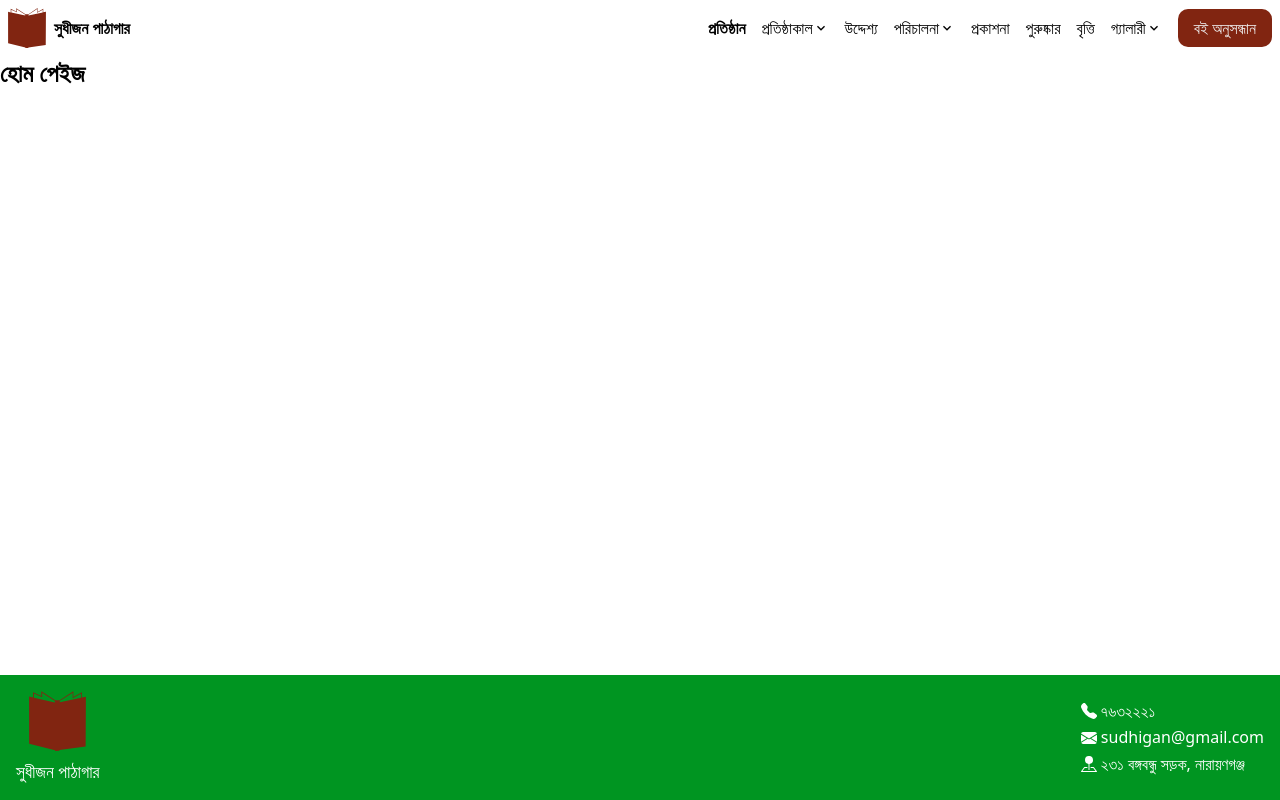
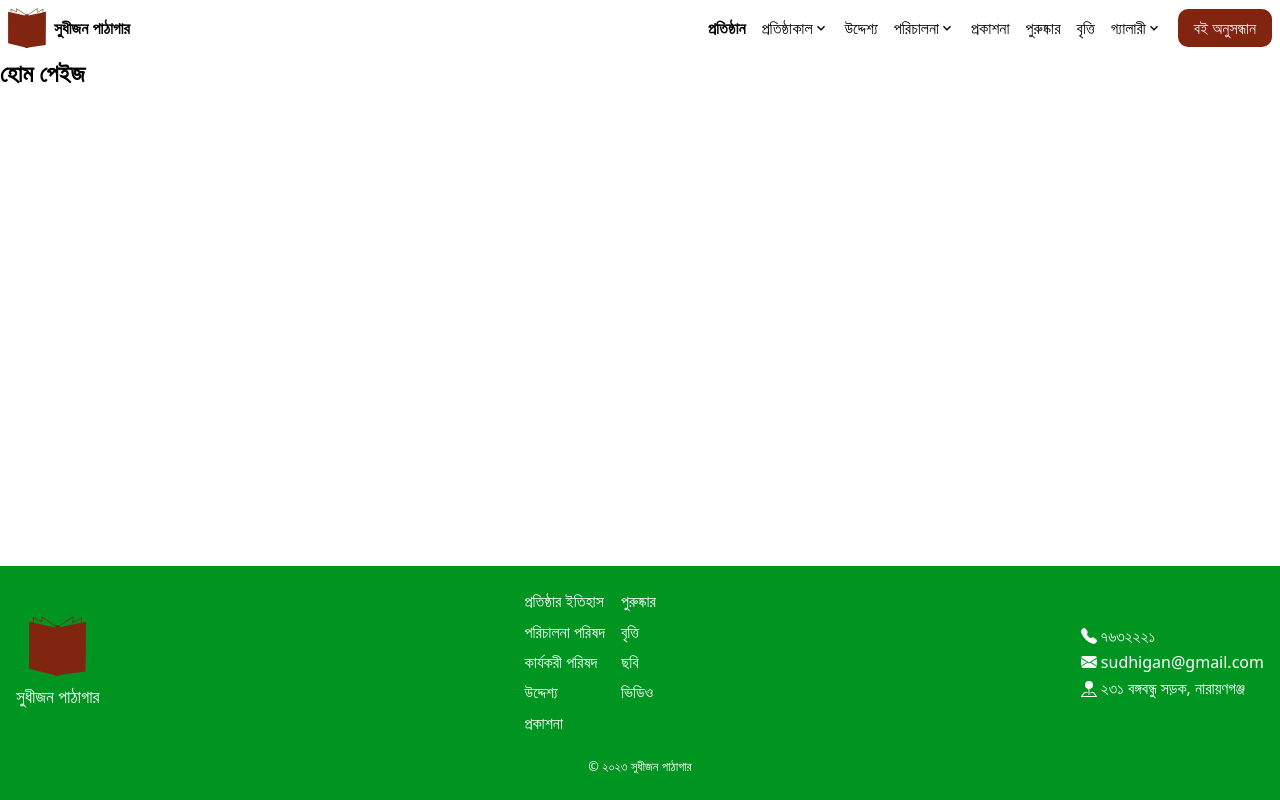
Before and after one commit to Anik7303/pathagar, a React (Vite) app in the folder client/: page / in a window 1280 px wide. Built offline with nearby package versions, Linux system fonts and the light colour scheme.

Commit message:
style footer

```diff
--- a/client/src/components/Footer.tsx
+++ b/client/src/components/Footer.tsx
@@ -1,22 +1,41 @@
 import styled from "styled-components";
 import FooterLeft from "./FooterLeft";
 import InfoList from "./InfoList";
+import PageLinks from "./PageLinks";
 
 const Wrapper = styled.footer`
   background-color: #009521;
   color: white;
-  padding: 16px;
+  padding: 24px 16px;
+  display: flex;
+  flex-direction: column;
+  align-items: center;
+  gap: 24px;
+`;
+
+const Row = styled.section`
+  width: 100%;
   display: flex;
   flex-wrap: wrap;
   align-items: center;
   justify-content: space-between;
 `;
 
+const Credit = styled.span`
+  color: inherit;
+  font-family: inherit;
+  font-size: 0.8rem;
+`;
+
 function Footer() {
   return (
     <Wrapper>
-      <FooterLeft />
-      <InfoList />
+      <Row>
+        <FooterLeft />
+        <PageLinks />
+        <InfoList />
+      </Row>
+      <Credit>&copy; ২০২৩ সুধীজন পাঠাগার</Credit>
     </Wrapper>
   );
 }
--- /dev/null
+++ b/client/src/components/PageLinks.tsx
@@ -0,0 +1,60 @@
+import { Link as _Link } from "react-router-dom";
+import styled from "styled-components";
+
+const Container = styled.div`
+  display: flex;
+  align-items: flex-start;
+  gap: 16px;
+`;
+
+const Column = styled.ul`
+  list-style: none;
+  display: flex;
+  flex-direction: column;
+  gap: 8px;
+`;
+
+const Link = styled(_Link)`
+  color: inherit;
+  font-family: inherit;
+  font-size: inherit;
+  text-decoration: none;
+`;
+
+const PageLinks = () => (
+  <Container>
+    <Column>
+      <li>
+        <Link to="/history">প্রতিষ্ঠার ইতিহাস</Link>
+      </li>
+      <li>
+        <Link to="/board-of-directors">পরিচালনা পরিষদ</Link>
+      </li>
+      <li>
+        <Link to="/executive-council">কার্যকরী পরিষদ</Link>
+      </li>
+      <li>
+        <Link to="/purpose">উদ্দেশ্য</Link>
+      </li>
+      <li>
+        <Link to="/publications">প্রকাশনা</Link>
+      </li>
+    </Column>
+    <Column>
+      <li>
+        <Link to="/prizes">পুরুষ্কার</Link>
+      </li>
+      <li>
+        <Link to="/scholarships">বৃত্তি</Link>
+      </li>
+      <li>
+        <Link to="/gallery/images">ছবি</Link>
+      </li>
+      <li>
+        <Link to="/gallery/videos">ভিডিও</Link>
+      </li>
+    </Column>
+  </Container>
+);
+
+export default PageLinks;
```
